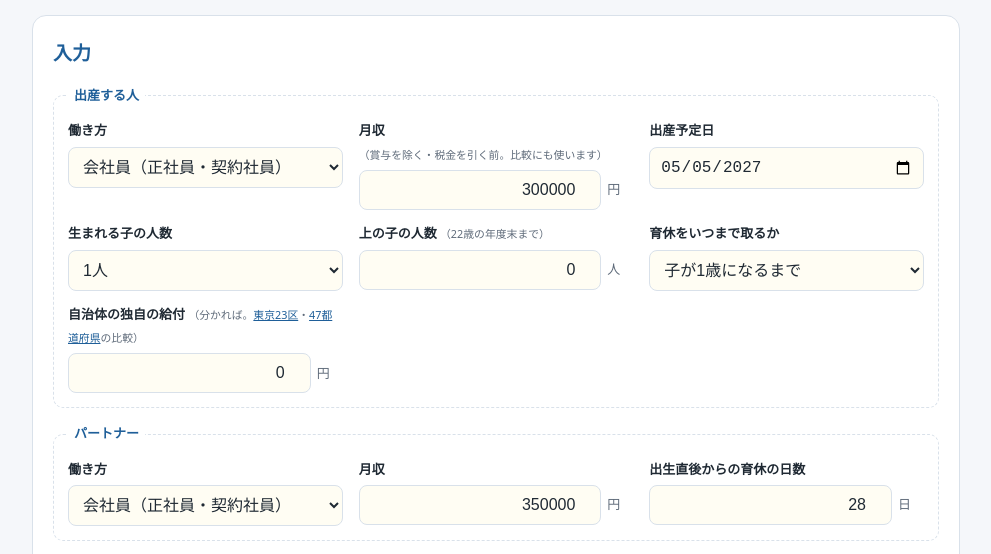
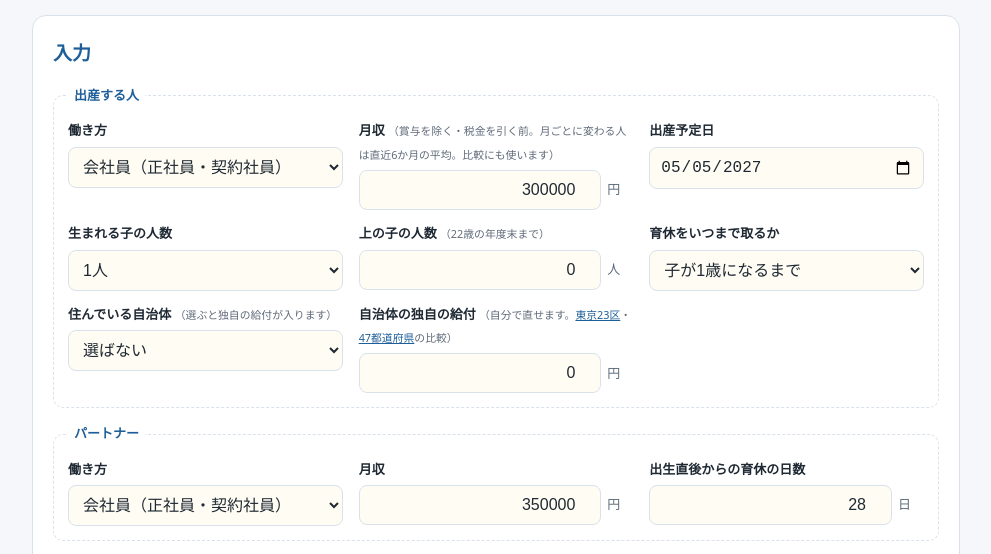
Before and after one commit to wwwworthworkingworld-coder/okane-tools, a plain HTML site: page shussan-okane.html in a window 1280 px wide. Shown: the part 219-773 px from the top of the page, without its empty margins (144-1135 px from the left). Drawn offline with Linux system fonts and the light colour scheme.

Commit message:
Add municipality picker that fills local birth benefit, note variable pay rules
Co-Authored-By: Claude Fable 5.1 <noreply@anthropic.com>

```diff
--- a/shussan-okane.html
+++ b/shussan-okane.html
@@ -39,7 +39,7 @@
         <div id="boxPartKoyo" hidden><label for="partKoyo">雇用保険 <small>（給与明細に雇用保険料があるか）</small></label><div class="field"><select id="partKoyo">
           <option value="1">入っている</option>
           <option value="0">入っていない</option></select></div></div>
-        <div><label for="pay">月収 <small>（賞与を除く・税金を引く前。比較にも使います）</small></label><div class="field"><input id="pay" type="number" inputmode="numeric" value="300000"><span class="unit">円</span></div></div>
+        <div><label for="pay">月収 <small>（賞与を除く・税金を引く前。月ごとに変わる人は直近6か月の平均。比較にも使います）</small></label><div class="field"><input id="pay" type="number" inputmode="numeric" value="300000"><span class="unit">円</span></div></div>
         <div><label for="due">出産予定日</label><div class="field"><input id="due" type="date"></div></div>
         <div><label for="children">生まれる子の人数</label><div class="field"><select id="children">
           <option value="1">1人</option><option value="2">2人（双子）</option><option value="3">3人（三つ子）</option></select></div></div>
@@ -49,7 +49,8 @@
         <div id="boxOfficer" hidden><label for="officerUnpaid">産休中の役員報酬</label><div class="field"><select id="officerUnpaid">
           <option value="1">支払わない</option><option value="0">支払う</option></select></div></div>
         <div id="boxKokuho" hidden><label for="kokuhoMonthly">本人の国保料 <small>（1か月・均等割＋所得割）</small></label><div class="field"><input id="kokuhoMonthly" type="number" inputmode="numeric" value="20000"><span class="unit">円</span></div></div>
-        <div><label for="localAmount">自治体の独自の給付 <small>（分かれば。<a href="shussan-tokyo23ku.html">東京23区</a>・<a href="shussan-todofuken.html">47都道府県</a>の比較）</small></label><div class="field"><input id="localAmount" type="number" inputmode="numeric" value="0" min="0"><span class="unit">円</span></div></div>
+        <div><label for="localArea">住んでいる自治体 <small>（選ぶと独自の給付が入ります）</small></label><div class="field"><select id="localArea"><option value="">選ばない</option></select></div></div>
+        <div><label for="localAmount">自治体の独自の給付 <small>（自分で直せます。<a href="shussan-tokyo23ku.html">東京23区</a>・<a href="shussan-todofuken.html">47都道府県</a>の比較）</small></label><div class="field"><input id="localAmount" type="number" inputmode="numeric" value="0" min="0"><span class="unit">円</span></div><small id="localNote" class="sub"></small></div>
       </div>
     </fieldset>
     <fieldset>
@@ -133,6 +134,12 @@
       </tbody>
     </table></div>
     <p>育児休業給付金は、休業前の2年間に雇用保険に入って月11日以上働いた月が12か月以上あることが条件です。期間を決めて働いている人は、子が1歳6か月になるまでに契約が終わると決まっていないことも必要です。入っているかどうかは、給与明細に「雇用保険料」「健康保険料」の控除があるかで分かります。</p>
+    <h3>月収が月ごとに変わるときの計算</h3>
+    <ul>
+      <li><strong>育児休業給付金</strong>は、休業に入る前6か月の賃金の合計÷180が「賃金日額」になります。シフトが減った月も多かった月もならして平均になり、通勤手当や残業代は入り、賞与は入りません。産休に入る直前の6か月なので、妊娠中に時間を減らしていると日額が下がります。</li>
+      <li><strong>出産手当金</strong>は、給与そのものではなく「標準報酬月額」で計算します。ふつうは毎年4〜6月の給与の平均で決まり（その年の9月から1年間使う）、大きく変わったときに見直されます。加入して12か月に満たないときは、平均と32万円の低いほうです。</li>
+      <li>このページでは、月収に直近6か月の平均を入れると、どちらもおおむね同じ目安になります。</li>
+    </ul>
     <p>個人事業主は<a href="kojin-jigyo-shussan.html">個人事業主・フリーランスの出産のお金</a>、法人の代表は<a href="yakuin-shussan-ikukyu.html">法人の代表・役員の産休と育休</a>に詳しく書いています。</p>
 
     <h2>計算のしかた</h2>
@@ -207,6 +214,52 @@ const NOTE = {
   post: "賃金日額×28日×13%",
   partnerPost: "賃金日額×最大28日×13%",
 };
+// 自治体の独自の給付（2026年10月31日に各自治体のページで確認。現金・商品券・ポイントで、ふつうの世帯が受け取れる額。上限のあるものは上限）
+// [名前, 金額, 内訳]。0は独自の現金給付が公式で見つからなかった自治体
+const TOKYO_COMMON = 130000, TOKYO_NOTE = "東京都の赤ちゃんファースト13万円相当";
+const LOCAL = {
+  "東京23区": [
+    ["千代田区", 355000, "出産費用助成 最大31万円＋誕生準備手当 45,000円"], ["中央区", 62000, "買物・食事券5万円分＋タクシー券1.2万円分"],
+    ["港区", 310000, "出産費用助成 最大31万円"], ["新宿区", 0, ""], ["文京区", 0, ""], ["台東区", 50000, "出産費用助成 5万円"],
+    ["墨田区", 0, ""], ["江東区", 10000, "こども商品券1万円分"], ["品川区", 0, ""], ["目黒区", 20000, "新生児誕生祝金 2万円"],
+    ["大田区", 0, ""], ["世田谷区", 10000, "子育て利用券1万円分"], ["渋谷区", 100000, "出産助成金 上限10万円"], ["中野区", 0, ""],
+    ["杉並区", 30000, "子育て応援券3万円分"], ["豊島区", 0, ""], ["北区", 0, ""], ["荒川区", 0, ""], ["板橋区", 0, ""], ["練馬区", 0, ""],
+    ["足立区", 100000, "出産費助成 最大10万円"], ["葛飾区", 50000, "出産応援給付金 5万円"], ["江戸川区", 156000, "乳児養育手当 月13,000円×12回"],
+  ],
+  "都道府県（県庁所在地）": [
+    ["北海道 札幌市", 0, ""], ["青森県 青森市", 0, ""], ["岩手県 盛岡市", 0, ""], ["宮城県 仙台市", 0, ""],
+    ["秋田県 秋田市", 20000, "あきた出産・子育て応援給付金 こども1人2万円"], ["山形県 山形市", 0, ""], ["福島県 福島市", 0, ""],
+    ["茨城県 水戸市", 0, ""], ["栃木県 宇都宮市", 0, ""], ["群馬県 前橋市", 0, ""], ["埼玉県 さいたま市", 0, ""], ["千葉県 千葉市", 0, ""],
+    ["神奈川県 横浜市", 90000, "横浜市 出産費用助成金 最大9万円"], ["新潟県 新潟市", 0, ""],
+    ["富山県 富山市", 30000, "富山県 子育て支援ポイント 1歳半で3万円分"], ["石川県 金沢市", 0, ""], ["福井県 福井市", 0, ""],
+    ["山梨県 甲府市", 0, ""], ["長野県 長野市", 0, ""], ["岐阜県 岐阜市", 0, "第二子以降の出産祝金は2026年3月で終了"], ["静岡県 静岡市", 0, ""],
+    ["愛知県 名古屋市", 0, "愛知県の子育て応援給付金5万円は低所得世帯のみ"], ["三重県 津市", 0, ""], ["滋賀県 大津市", 0, ""],
+    ["京都府 京都市", 0, ""], ["大阪府 大阪市", 0, ""], ["兵庫県 神戸市", 0, ""], ["奈良県 奈良市", 0, ""], ["和歌山県 和歌山市", 0, ""],
+    ["鳥取県 鳥取市", 0, ""], ["島根県 松江市", 0, ""], ["岡山県 岡山市", 0, ""], ["広島県 広島市", 0, ""], ["山口県 山口市", 0, ""],
+    ["徳島県 徳島市", 0, ""], ["香川県 高松市", 0, ""], ["愛媛県 松山市", 0, ""], ["高知県 高知市", 0, ""],
+    ["福岡県 福岡市", 0, ""], ["佐賀県 佐賀市", 0, ""], ["長崎県 長崎市", 0, ""], ["熊本県 熊本市", 0, ""], ["大分県 大分市", 0, ""],
+    ["宮崎県 宮崎市", 0, ""], ["鹿児島県 鹿児島市", 0, ""], ["沖縄県 那覇市", 0, ""],
+  ],
+};
+{
+  const sel = UI.$("localArea");
+  Object.entries(LOCAL).forEach(([group, rows]) => {
+    const og = document.createElement("optgroup"); og.label = group;
+    rows.forEach(([name], i) => { const o = document.createElement("option"); o.value = group + ":" + i; o.textContent = name; og.appendChild(o); });
+    sel.appendChild(og);
+  });
+  sel.addEventListener("change", () => {
+    const note = UI.$("localNote");
+    if (!sel.value) { note.textContent = ""; return; }
+    const [group, i] = sel.value.split(":");
+    const [name, amount, detail] = LOCAL[group][+i];
+    const tokyo = group === "東京23区";
+    UI.$("localAmount").value = amount + (tokyo ? TOKYO_COMMON : 0);
+    const parts = [tokyo ? TOKYO_NOTE : "", detail].filter(Boolean);
+    note.textContent = parts.length ? name + "：" + parts.join("＋") : name + "：独自の現金給付は公式ページで見つかりませんでした（産後ケアの減免などは別）";
+    UI.$("localAmount").dispatchEvent(new Event("input", { bubbles: true }));
+  });
+}
 // 今日から半年後を初期値にする（入力した値はどこにも送信しない）
 {
   const t = new Date(); t.setMonth(t.getMonth() + 6);
```
